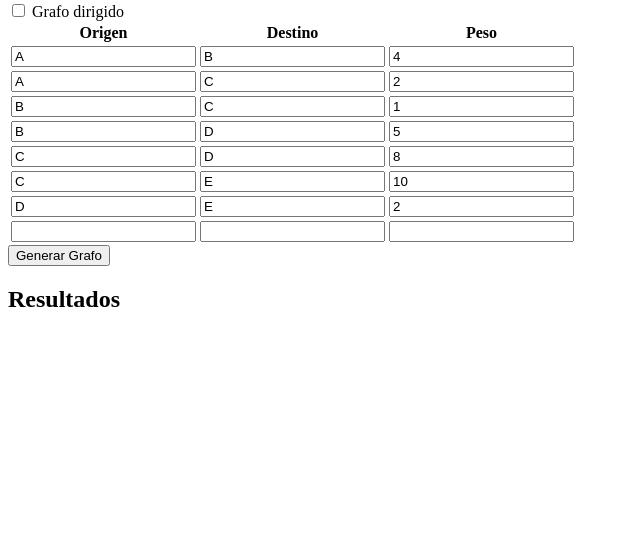
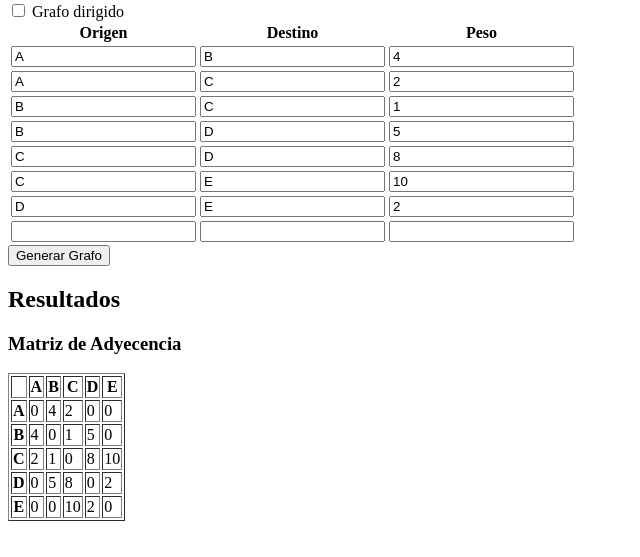
Before and after one commit to TenQy/Representacion-Computacional-Grafos, a plain HTML site: page index.html in a window 1280 px wide. Both pictures are taken after a click on the button "Generar Grafo". Shown: the part 79-636 px from the top of the page, without its empty margins (0-640 px from the left). Drawn offline with Linux system fonts and the light colour scheme.

Commit message:
feat: implement adjacency matrix generation
- Add JavaScript logic to capture form data
- Extract unique vertices from route inputs
- Generate adjacency matrix based on routes
- Support both directed and undirected graphs
- Display matrix as HTML table in results section

```diff
--- a/index.html
+++ b/index.html
@@ -74,5 +74,7 @@
             <div id="adjacencyMatrix">
             </div>
         </div>
+
+        <script src="script.js"></script>
     </body>
 </html>
--- /dev/null
+++ b/script.js
@@ -0,0 +1,85 @@
+document.addEventListener('DOMContentLoaded', function() {
+    const button = document.getElementById('generateGraph');
+    button.addEventListener('click', function(){
+        const rows = document.querySelectorAll('tbody tr');
+        const routes = [];
+        const vertices = new Set();
+
+        rows.forEach(function(row, index) {
+            const inputs = row.querySelectorAll('input');
+            const origen = inputs[0].value.trim();
+            const destino = inputs[1].value.trim();
+            const peso = inputs[2].value.trim();
+
+            if(origin && destino && peso) {
+                routes.push({
+                    from: origen,
+                    to: destino,
+                    weight: parseInt(peso)
+                });
+
+                vertices.add(origen);
+                vertices.add(destino);
+            }
+        });
+
+        console.log("Rutas validas", routes);
+        console.log("Vertices unicos: ", Array.from(vertices));
+
+        const isDirected = document.getElementById('directed').checked;
+        console.log("Grafo dirigido: ", isDirected);
+
+        const vertexList = Array.from(vertices).sort();
+        console.log("Vertices ordenados: ", vertexList);
+
+        const matrixSize = vertexList.length;
+        const matrix = [];
+
+        for (let i = 0; i < matrixSize; i++) {
+            matrix[i] = [];
+            for (let j = 0; j < matrixSize; j++) {
+                matrix[i][j] = 0;
+            }
+        }
+
+        console.log("Matriz inicial: ", matrix)
+
+        routes.forEach(function(route) {
+            const fromIndex = vertexList.indexOf(route.from);
+            const toIndex = vertexList.indexOf(route.to);
+
+            matrix[fromIndex][toIndex] = route.weight;
+
+            if (!isDirected) {
+                matrix[toIndex][fromIndex] = route.weight;
+            }
+        });
+
+        console.log("Matriz final: ", matrix);
+
+        function displayMatrix(matrix, vertices) {
+            let htmlTable = '<h3>Matriz de Adyecencia</h3>';
+            htmlTable += '<table border="1">';
+
+            htmlTable += '<tr><th></th>';
+            vertices.forEach(function(vertex) {
+                htmlTable += `<th>${vertex}</th>`;
+            });
+            htmlTable += '</tr>';
+
+            vertices.forEach(function(rowVertex, i) {
+                htmlTable += `<tr><th>${rowVertex}</th>`;
+                matrix[i].forEach(function(value) {
+                    htmlTable += `<td>${value}</td>`;
+                });
+                htmlTable += '</tr>';
+            });
+
+            htmlTable += '</table>';
+
+            document.getElementById('adjacencyMatrix').innerHTML = htmlTable;
+        }
+
+        displayMatrix(matrix, vertexList);
+    });
+});
```
